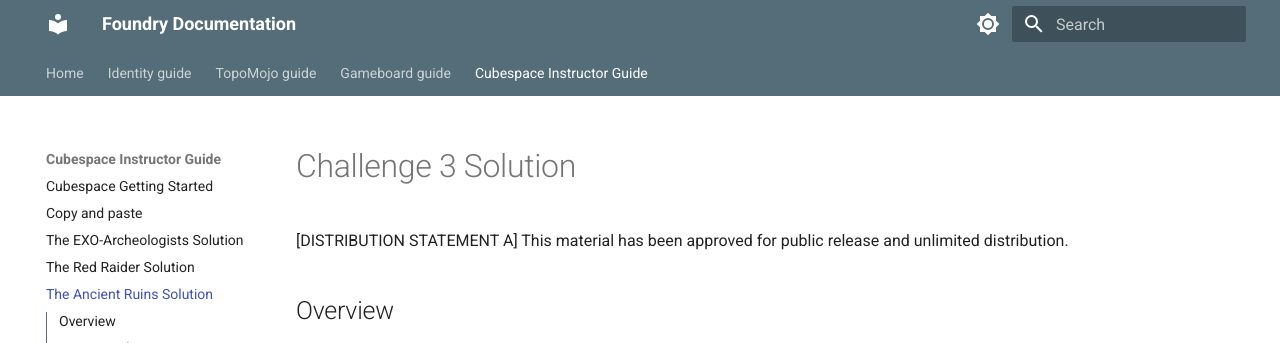
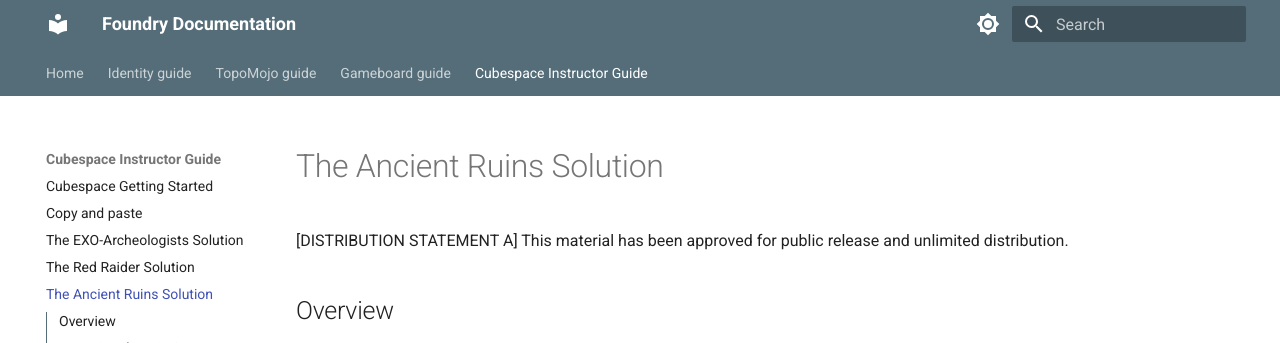
Before and after one commit to cmu-sei/foundry-docs, an MkDocs documentation site: the page built from docs/cubespace-instructor/3-ins-ruins.md, in a window 1280 px wide and 900 px high. Shown: the top 343 px of the window. Built offline with MkDocs 1.6.1 and Material for MkDocs 9.7.7, drawn with Linux system fonts in a browser that asks for light colours.

Commit message:
fixed chapter title in "Ruins"

```diff
--- a/docs/cubespace-instructor/3-ins-ruins.md
+++ b/docs/cubespace-instructor/3-ins-ruins.md
@@ -1,4 +1,4 @@
-# Challenge 3 Solution
+# The Ancient Ruins Solution
 
 [DISTRIBUTION STATEMENT A] This material has been approved for public release and unlimited distribution.
 
```
